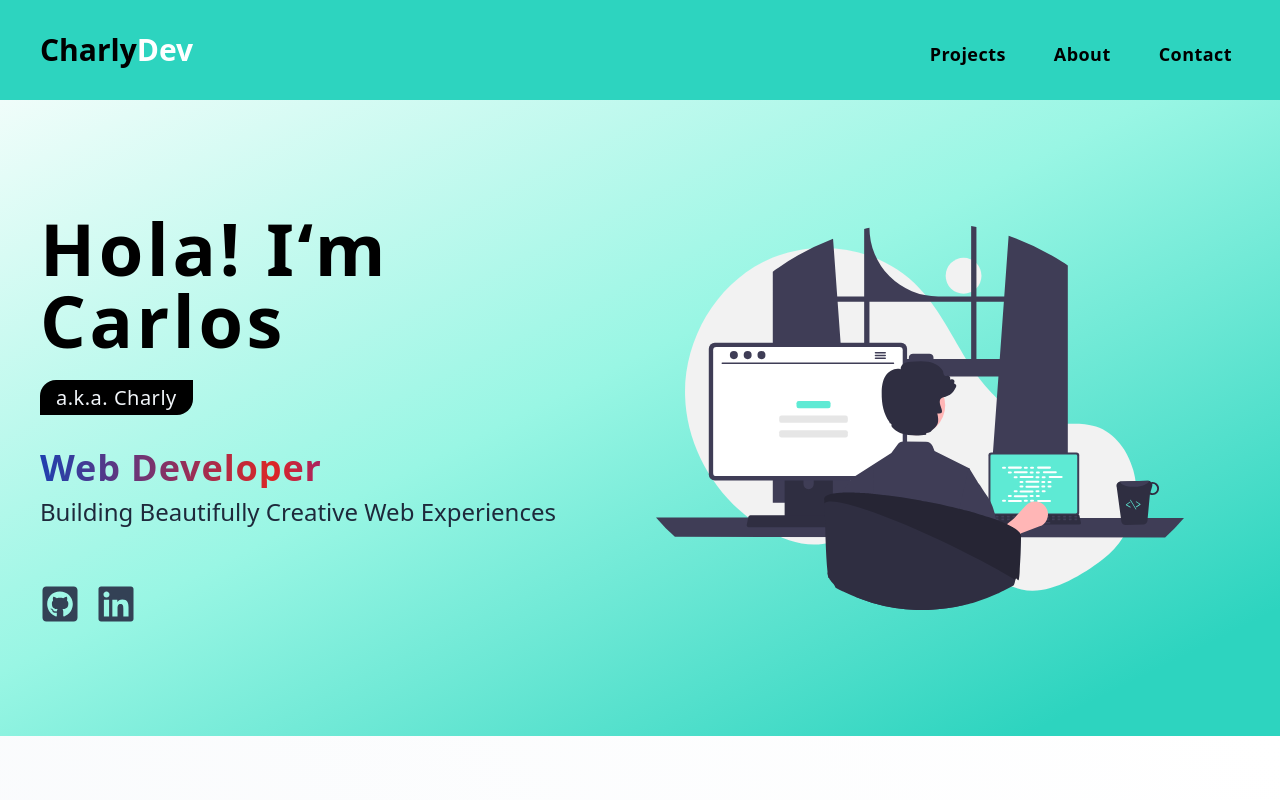
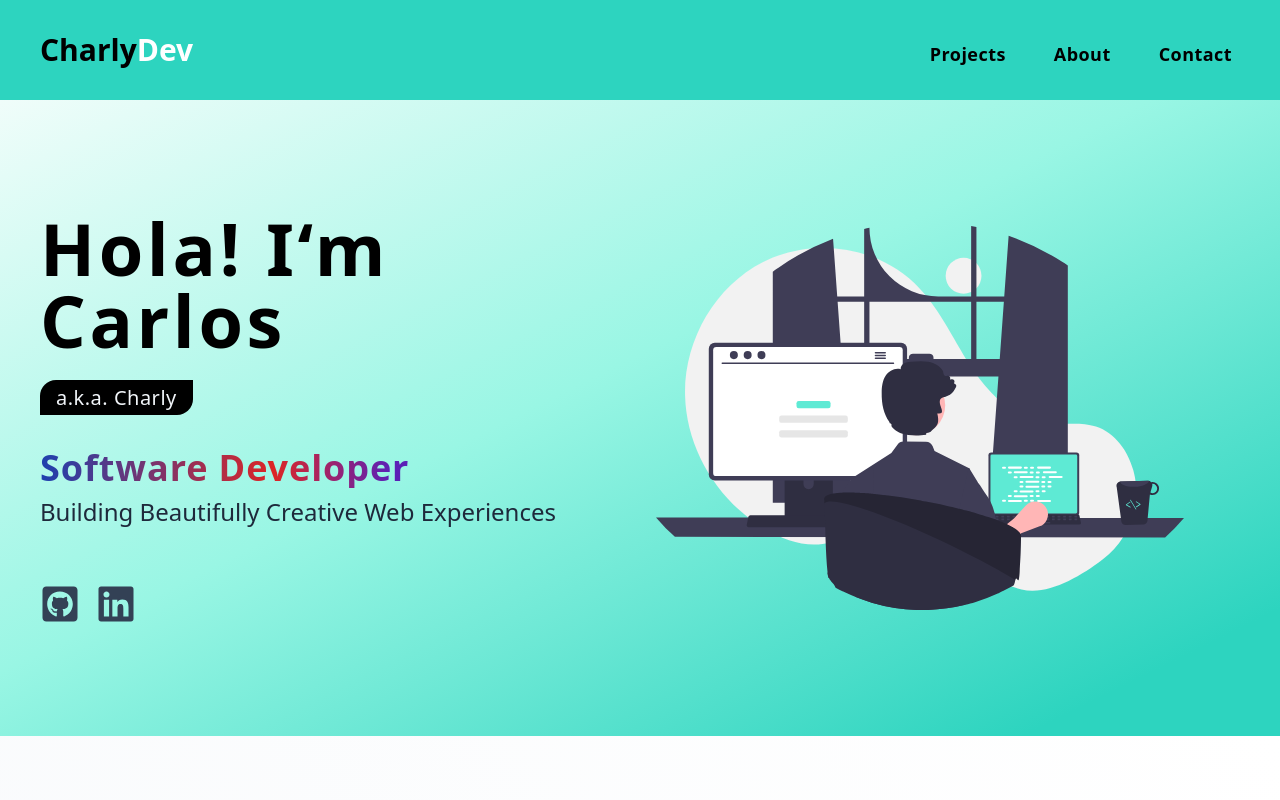
Before and after one commit to Charly-Wolf/portfolio, a React (Vite) app: page / in a window 1280 px wide. Shown: the top 800 px of the page. Built offline with nearby package versions, Linux system fonts and the light colour scheme.

Commit message:
changed web to software developer hero text

```diff
--- a/src/components/Hero.jsx
+++ b/src/components/Hero.jsx
@@ -13,7 +13,7 @@ const Hero = () => {
             <span>a.k.a. Charly</span>
           </p>
           <p className='mt-4 text-4xl font-semibold text-slate-800 md:gradient-bg capitalize tracking-wide'>
-            Web Developer
+            Software Developer
           </p>
           <p className='mt-2 text-2xl text-slate-800 capitalize tracking-tighter-wide'>
             Building Beautifully Creative Web Experiences
```
